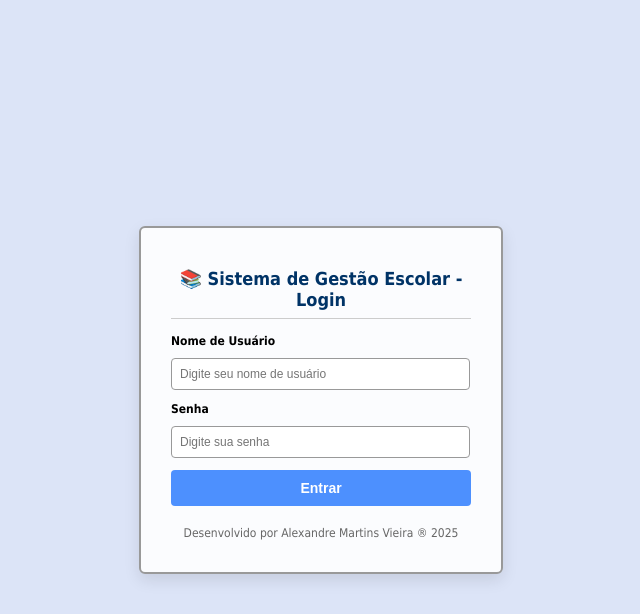
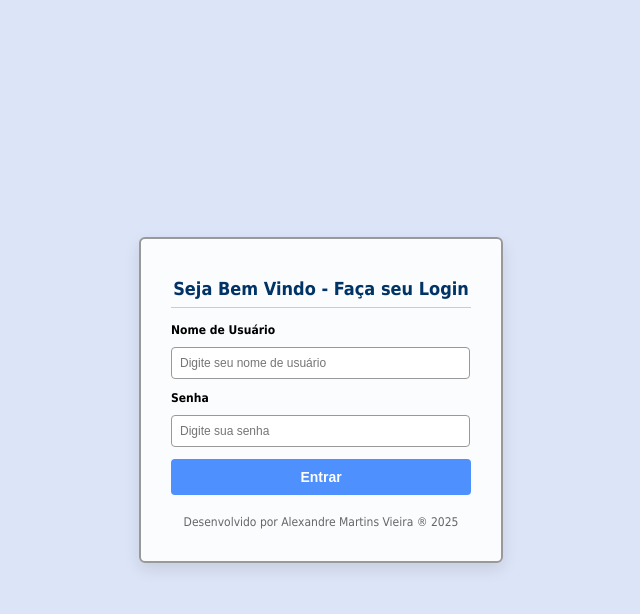
Before and after one commit to amvtec/vitordias, a Django app: page /alunos/login/ in a window 1280 px wide. Shown: the top 614 px of the page, without its empty margins (319-959 px from the left). Run offline with Django 5.2, Linux system fonts and the light colour scheme; data that the repository does not hold is empty.

Commit message:
Alteracoes nos views

```diff
--- a/alunos/templates/alunos/login.html
+++ b/alunos/templates/alunos/login.html
@@ -132,7 +132,7 @@
 <body>
 
     <div class="login-container">
-        <h2>📚 Sistema de Gestão Escolar - Login</h2>
+        <h2>Seja Bem Vindo - Faça seu Login</h2>
 
         {% if messages %}
             <div>
```
